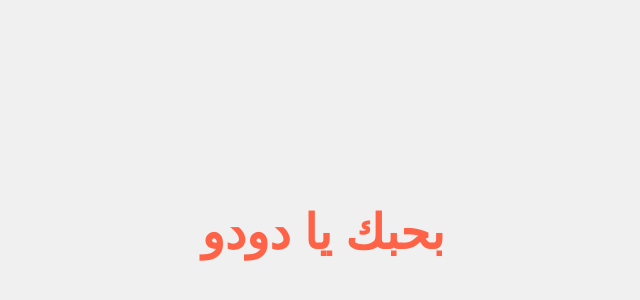
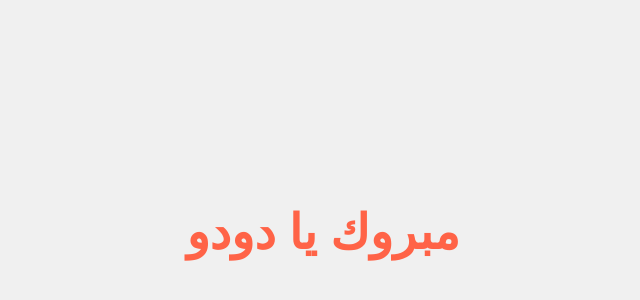
Before and after one commit to Ranywael2/7bk, a plain HTML site: page index.html in a window 1280 px wide. Shown: the part 168-468 px from the top of the page, without its empty margins (317-957 px from the left). Drawn offline with Linux system fonts and the light colour scheme.

Commit message:
Update index.html

```diff
--- a/index.html
+++ b/index.html
@@ -37,7 +37,7 @@
     </style>
 </head>
 <body>
-    <h1>بحبك يا دودو</h1>
+    <h1>مبروك يا دودو</h1>
 
     </div>
 </body>
```
